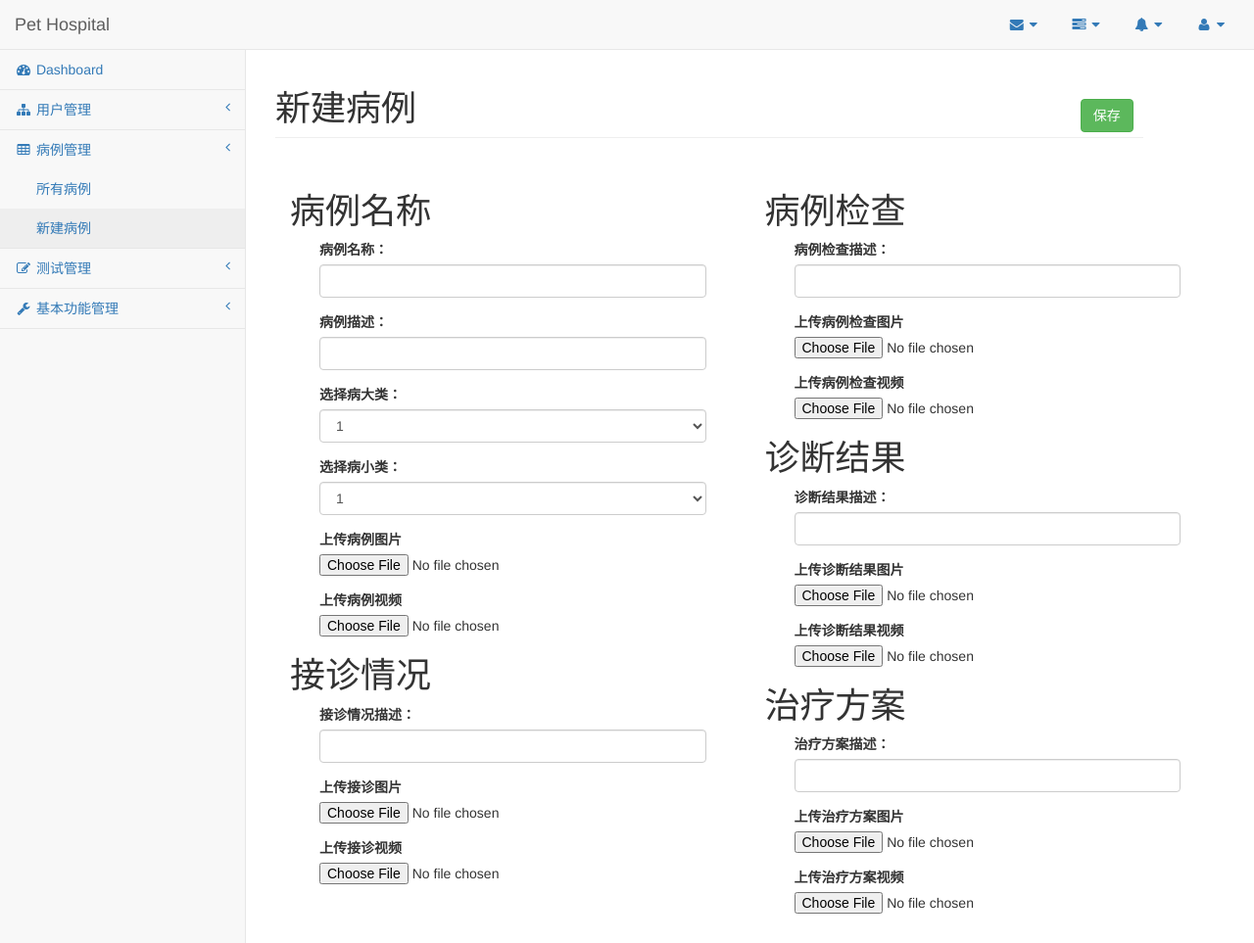
After one commit to srewac/PetHospital, a Django app: page /Manage/disease_example_create in a window 1280 px wide. The commit adds this page. Shown: the whole page at 98% size. Run offline with Django 3.2, Linux system fonts and the light colour scheme; some libraries are stand-ins or nearby versions.

Commit message:
disease_example_create in

```diff
--- a/Manage/urls.py
+++ b/Manage/urls.py
@@ -13,6 +13,7 @@ urlpatterns = [
     # path('disease/', disease.index, name='disease_show'),
     path('disease_example', disease.disease_example, name='disease_example_show'),
     path('disease_example_dict', disease.disease_example_dict, name='disease_example_dict'),
+    path('disease_example_create', disease.disease_example_create, name='disease_example_create'),
     path('test/test', test.test_index, name='test_show'),
     path('test/testpaper', test.testpapaer_index, name='testpaper_show')
 ]
--- a/Manage/views/disease.py
+++ b/Manage/views/disease.py
@@ -21,6 +21,10 @@ def disease_example_dict(request):
     return JsonResponse(disease_example_d, safe=False)
 
 
+def disease_example_create(request):
+    return render(request,'backend/disease/disease_example_create.html')
+
+
 def get_all_diseases():
     disease_all = {}
     diseases = Disease.objects.all()
--- a/templates/backend/base_page.html
+++ b/templates/backend/base_page.html
@@ -305,7 +305,7 @@
                                 <a href="{% url 'Manage:disease_example_show' %}">所有病例</a>
                             </li>
                             <li>
-                                <a href="#">新建病例</a>
+                                <a href="{% url 'Manage:disease_example_create' %}">新建病例</a>
                             </li>
                         </ul>
                     </li>
--- /dev/null
+++ b/templates/backend/disease/disease_example_create.html
@@ -0,0 +1,148 @@
+{% extends 'backend/base_page.html' %}
+{% block title %}
+    新建病例
+{% endblock %}
+{% block main_content %}
+    <div id="page-wrapper">
+        <div class="row">
+            <div class="col-lg-11">
+                <h1 class="page-header">新建病例
+                    <button type="button" class="btn btn-success"
+                            style="float: right;margin: 10px" onclick="">保存
+                    </button>
+                </h1>
+            </div>
+        </div>
+        <div class="row">
+            <div class="col-lg-l2">
+                <div class="panel-body">
+                    <div class="col-lg-6">
+                        <h1>病例名称</h1>
+                        <form method="post" role="form" id="disease_example_name" style="margin:10px 30px">
+                            <div class="form-group">
+                                <label>病例名称：</label>
+                                <input class="form-control" type="text" name="disease_name" id="disease_name"/>
+                                <p class="error-message" hidden="hidden" style="color: red">Example block-level help
+                                    text
+                                    here.</p>
+                            </div>
+                            <div class="form-group">
+                                <label>病例描述：</label>
+                                <input class="form-control" type="text" name="disease_description"
+                                       id="disease_description"/>
+                                <p class="error-message" hidden="hidden" style="color: red">Example block-level help
+                                    text
+                                    here.</p>
+                            </div>
+                            <div class="form-group">
+                                <label>选择病大类：</label>
+                                <select class="form-control" id="select_disease">
+                                    <option>1</option>
+                                    <option>2</option>
+                                    <option>3</option>
+                                    <option>4</option>
+                                    <option>5</option>
+                                </select>
+                            </div>
+                            <div class="form-group">
+                                <label>选择病小类：</label>
+                                <select class="form-control" id="select_subdisease">
+                                    <option>1</option>
+                                    <option>2</option>
+                                    <option>3</option>
+                                    <option>4</option>
+                                    <option>5</option>
+                                </select>
+                            </div>
+                            <div class="form-group">
+                                <label>上传病例图片</label>
+                                <input type="file">
+                            </div>
+                            <div class="form-group">
+                                <label>上传病例视频</label>
+                                <input type="file">
+                            </div>
+                        </form>
+                        <h1>接诊情况</h1>
+                        <form method="post" role="form" id="disease_example_treatment" style="margin:10px 30px">
+                            <div class="form-group">
+                                <label>接诊情况描述：</label>
+                                <input class="form-control" type="text" name="treatment_description"
+                                       id="treatment_description"/>
+                                <p class="error-message" hidden="hidden" style="color: red">Example block-level help
+                                    text
+                                    here.</p>
+                            </div>
+                            <div class="form-group">
+                                <label>上传接诊图片</label>
+                                <input type="file">
+                            </div>
+                            <div class="form-group">
+                                <label>上传接诊视频</label>
+                                <input type="file">
+                            </div>
+                        </form>
+                    </div>
+                    <div class="col-lg-6">
+                        <h1>病例检查</h1>
+                        <form method="post" role="form" id="disease_example_check" style="margin:10px 30px">
+                            <div class="form-group">
+                                <label>病例检查描述：</label>
+                                <input class="form-control" type="text" name="check_description"
+                                       id="check_description"/>
+                                <p class="error-message" hidden="hidden" style="color: red">Example block-level help
+                                    text
+                                    here.</p>
+                            </div>
+                            <div class="form-group">
+                                <label>上传病例检查图片</label>
+                                <input type="file">
+                            </div>
+                            <div class="form-group">
+                                <label>上传病例检查视频</label>
+                                <input type="file">
+                            </div>
+                        </form>
+                        <h1>诊断结果</h1>
+                        <form method="post" role="form" id="disease_example_result" style="margin:10px 30px">
+                            <div class="form-group">
+                                <label>诊断结果描述：</label>
+                                <input class="form-control" type="text" name="result_description"
+                                       id="result_description"/>
+                                <p class="error-message" hidden="hidden" style="color: red">Example block-level help
+                                    text
+                                    here.</p>
+                            </div>
+                            <div class="form-group">
+                                <label>上传诊断结果图片</label>
+                                <input type="file">
+                            </div>
+                            <div class="form-group">
+                                <label>上传诊断结果视频</label>
+                                <input type="file">
+                            </div>
+                        </form>
+                        <h1>治疗方案</h1>
+                        <form method="post" role="form" id="disease_example_solution" style="margin:10px 30px">
+                            <div class="form-group">
+                                <label>治疗方案描述：</label>
+                                <input class="form-control" type="text" name="solution_description"
+                                       id="solution_description"/>
+                                <p class="error-message" hidden="hidden" style="color: red">Example block-level help
+                                    text
+                                    here.</p>
+                            </div>
+                            <div class="form-group">
+                                <label>上传治疗方案图片</label>
+                                <input type="file">
+                            </div>
+                            <div class="form-group">
+                                <label>上传治疗方案视频</label>
+                                <input type="file">
+                            </div>
+                        </form>
+                    </div>
+                </div>
+            </div>
+        </div>
+{% endblock %}
--- a/templates/backend/disease/disease_example_show.html
+++ b/templates/backend/disease/disease_example_show.html
@@ -8,7 +8,7 @@
             <div class="col-lg-12">
                 <h1 class="page-header">病例管理
                     <button type="button" class="btn btn-success"
-                            style="float: right;margin: 10px" onclick="">新建病例
+                            style="float: right;margin: 10px" onclick="window.location.href='{% url 'Manage:disease_example_create' %}' ">新建病例
                     </button>
                 </h1>
 
```
